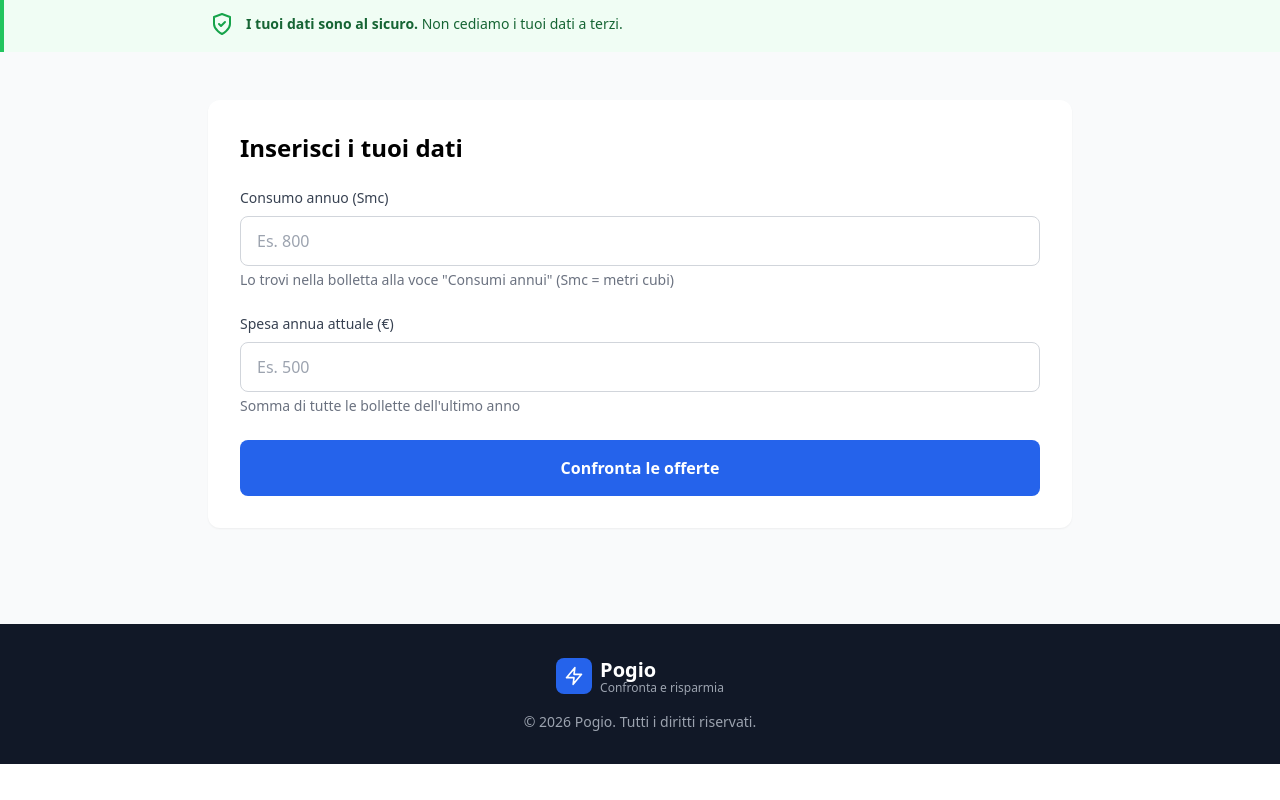
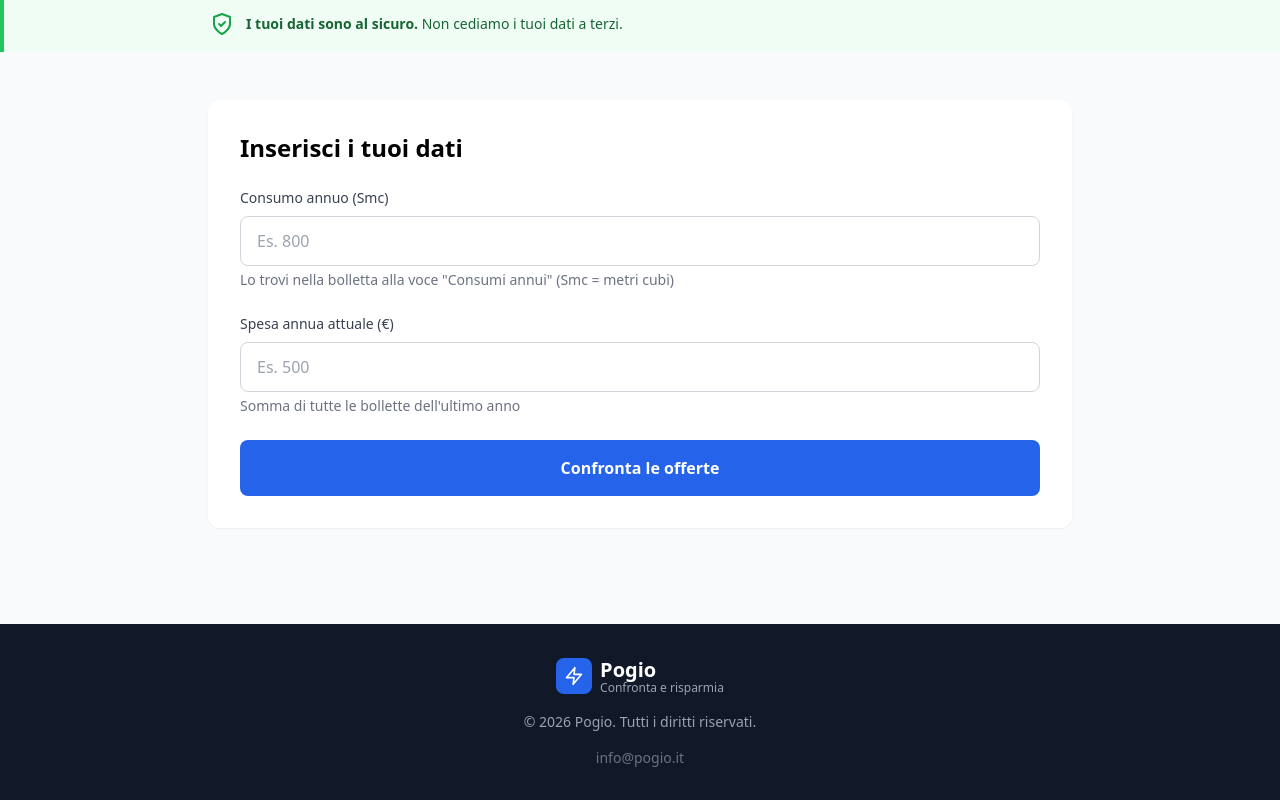
Before and after one commit to brunopoggi9-oss/comparatore-utility, a Next.js app: page /confronta/gas in a window 1280 px wide. Shown: the part 329-1129 px from the top of the page. Before the commit the page ends 1093 px from the top, so only its background shows below. Built offline with nearby package versions, Linux system fonts and the light colour scheme.

Commit message:
Update page.tsx

```diff
--- a/src/app/confronta/gas/page.tsx
+++ b/src/app/confronta/gas/page.tsx
@@ -297,6 +297,9 @@ export default function ConfrontaGasPage() {
           </div>
           <p className="text-gray-400 text-sm">
             © 2026 Pogio. Tutti i diritti riservati.
+            <div className="mt-4 text-sm text-gray-500">
+  <a href="mailto:info@pogio.it" className="hover:text-blue-400">info@pogio.it</a>
+</div>
           </p>
         </div>
       </footer>
```
